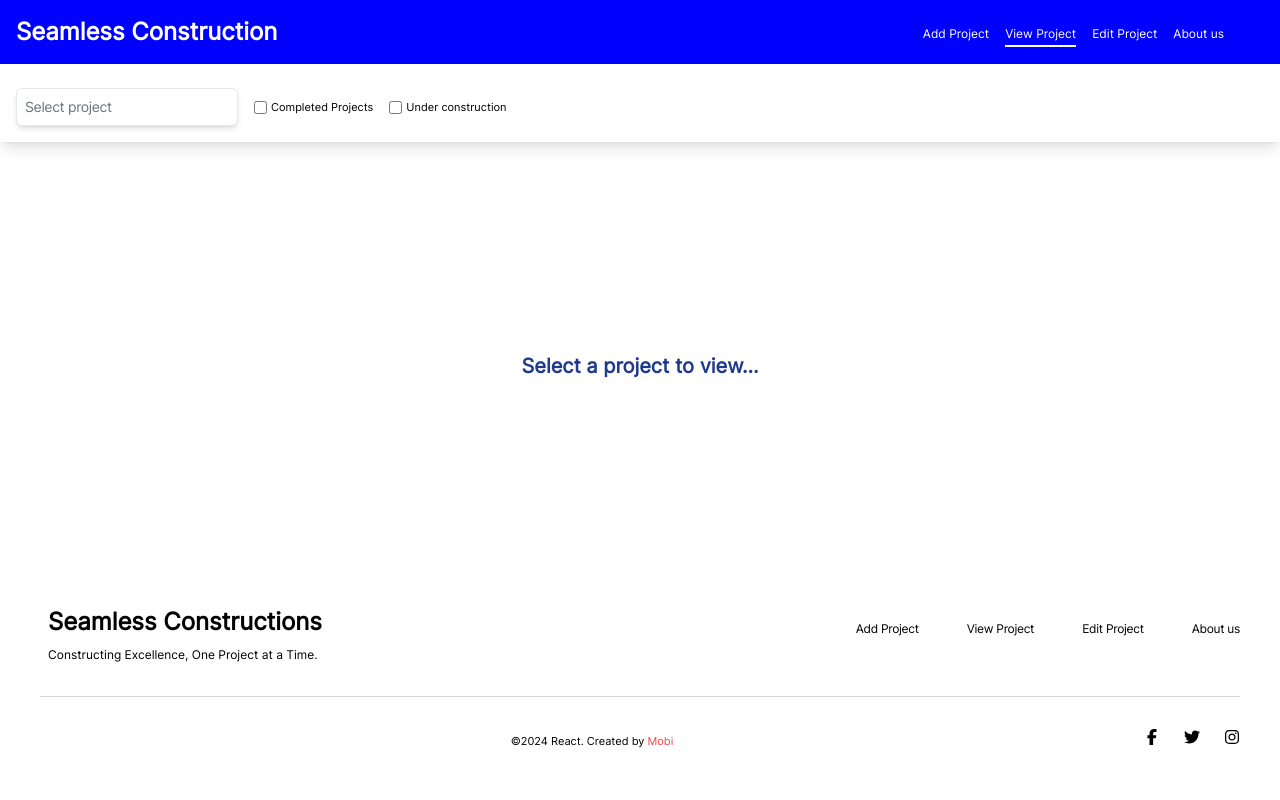
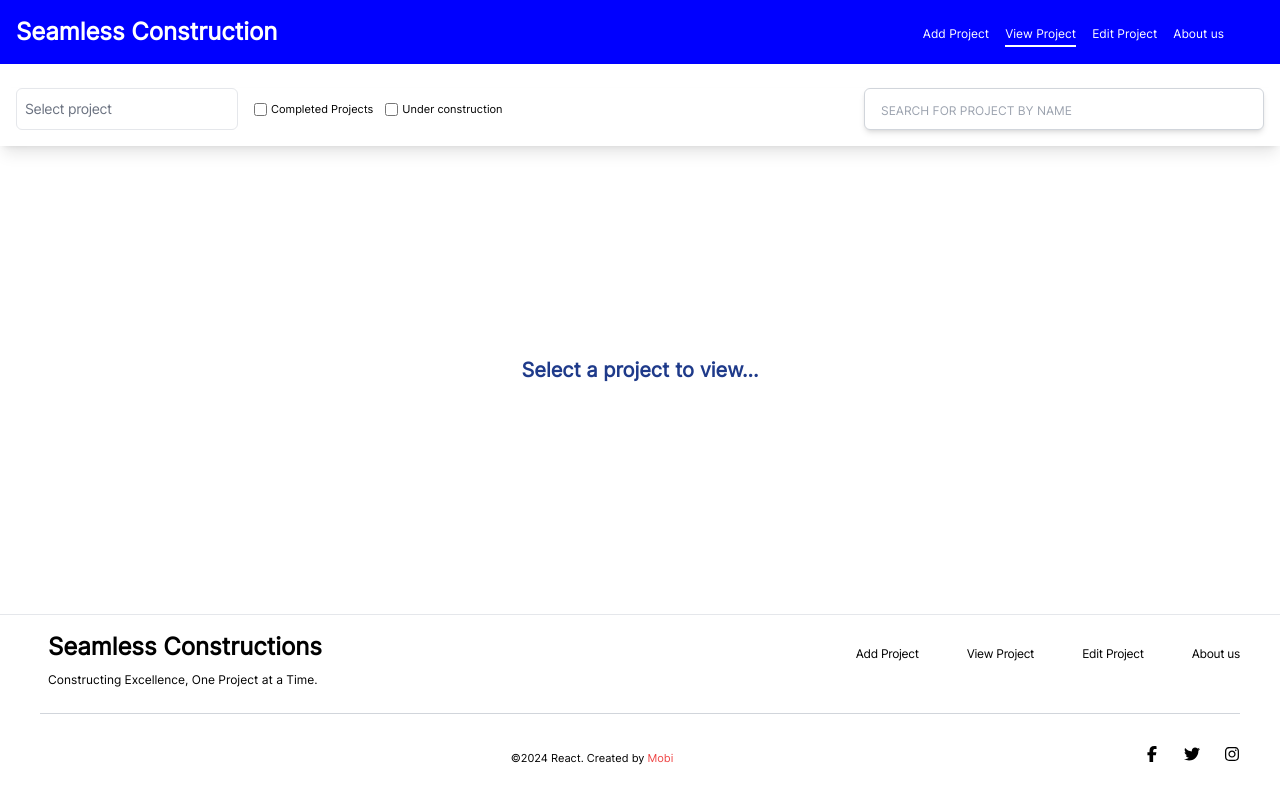
Before and after one commit to Chima-Peter/Construction_Dashboard, a React (Vite) app: page / in a window 1280 px wide. Built offline with nearby package versions, Linux system fonts and the light colour scheme.

Commit message:
Add search by name input with auto prompt functionality

```diff
--- a/src/features/ViewProject/ViewProject.tsx
+++ b/src/features/ViewProject/ViewProject.tsx
@@ -3,7 +3,7 @@ import Budget from "./budget/Budget"
 import ProjectDetails from "./project_details/ProjectDetails"
 import Resources from "./resources/Resources"
 import { useAppSelector } from "../../app/hooks"
-import { selectAllProjects, selectCompleteProjects, selectWorkingProjects } from "./ViewProjectSlice"
+import { selectAllProjects, selectCompleteProjects, selectWorkingProjects, ViewProjectProps } from "./ViewProjectSlice"
 import Footer from "../../utils/footer"
 import DesktopNav from "../../utils/DesktopNav"
 import MediaQuery from "react-responsive"
@@ -15,6 +15,8 @@ export const IdContext = createContext('')
 function ViewProjects() {
 
    const [id, setId] = useState('')
+   const [search, setSearch] = useState(false)
+   const [searchResult, setSearchResult] = useState<ViewProjectProps[]>()
    // ref to get checkbox
    const checkRefs = useRef<(HTMLInputElement | null)[]>([])
 
@@ -58,6 +60,22 @@ function ViewProjects() {
       else setShow(false)
    }
 
+   const handleSearch = (event: React.ChangeEvent<HTMLInputElement>) => {
+      if (event.target.value !== '') {
+         setSearchResult(allProjects.filter(project => (project.projectDetails.name.toLowerCase()).startsWith((event.target.value).toLowerCase())))
+         setSearch(true)
+      }
+      else setSearch(false)
+   }
+
+   const handleBlur = (event: React.FocusEvent<HTMLInputElement>) => event.target.value = ''
+
+   const handleClick = (name:string) => {
+      setId(name)
+      setShow(true)
+      setSearch(false)
+   }
+
    return (
       <main className="bg-white min-h-[100vh] flex flex-col gap-6 font-main">
          <MediaQuery maxWidth={786}>
@@ -66,8 +84,9 @@ function ViewProjects() {
          <MediaQuery minWidth={787}>
             <DesktopNav />
          </MediaQuery>
-         <form className="bg-white w-[100%] pb-4 shadow-lg flex gap-4 flex-wrap px-4">
-            <select onChange={handleOption} name="project" id="project" className="appearance-none p-2 border bg-white text-sm font-main tracking-tight text-gray-500 border-gray-200 outline-none focus:shadow-lg shadow-md rounded-md">
+         <form className="bg-white w-[100%] pb-4 shadow-lg flex gap-6 lg:gap-0 justify-normal md:justify-between flex-wrap px-4" >
+            <div className="flex gap-4 flex-wrap">
+               <select onChange={handleOption} name="project" id="project" className="appearance-none p-2 border bg-white text-sm font-main tracking-tight text-gray-500 border-gray-200 outline-none focus:shadow-lg rounded-md w-[100%] md:w-fit">
                   <option value="">
                      Select project
                   </option>
@@ -79,6 +98,7 @@ function ViewProjects() {
                      ))
                   }
                </select>
+               <div className="flex gap-0 md:gap-3 justify-between w-[100%] md:w-fit md:justify-normal">
                   <label htmlFor="complete" className="text-[11px] flex items-center gap-1">
                      <input type="checkbox" ref={(el) => (checkRefs.current[0] = el)} name="complete" id="complete" onChange= {() => handleCheckbox(0 ,1)} />
                      Completed Projects
@@ -87,6 +107,22 @@ function ViewProjects() {
                      <input type="checkbox" name="in-progress" id="in-progress"  ref={(el) => (checkRefs.current[1] = el)} onChange= {() => handleCheckbox(1, 0)}/>
                      Under construction
                   </label>
+               </div>
+            </div>
+            <div className="w-[100%] lg:w-fit relative">
+               <input type="text" onChange={handleSearch} autoComplete="off" name="search" id="search" placeholder="Search for project by name" autoFocus className="px-4 py-2 border border-gray-300 rounded-md w-[100%] lg:w-[400px] outline-none focus:shadow-md placeholder:text-xs placeholder:uppercase capitalize text-[16px]" onBlur={handleBlur} />
+               {
+                  search && <div className="flex flex-col px-2 rounded-md shadow-md border-b border-b-gray-500 mt-2 w-[100%] lg:w-[400px] bg-black text-white pb-0 absolute">
+                     {
+                        searchResult?.map(search => (
+                           <button onClick={() => handleClick(search.id)} key={search.projectDetails.name} name={search.id} type="button" className="text-xs border-t border-t-gray-500 py-2 outline-none">
+                              {search.projectDetails.name}
+                           </button>
+                        ))
+                     }
+                  </div>
+               }
+            </div>
          </form>
          {
             show ? <IdContext.Provider value={id}>
--- a/src/features/ViewProject/budget/Budget.tsx
+++ b/src/features/ViewProject/budget/Budget.tsx
@@ -11,7 +11,7 @@ function Budget() {
    const COLORS = ['blue', 'green', 'orange', 'purple', 'red', '#8D99AE', '#D4A5A5'];
 
    return (
-      <div className="w-[100%] lg:w-[48%] flex-col py-4 px-4 bg-white rounded-sm border border-white shadow-lg flex gap-4 lg:gap-0">
+      <div className="w-[100%] lg:w-[48%] flex-col py-4 px-4 bg-white rounded-sm border border-gray-200 shadow-lg flex gap-4 lg:gap-0">
          <h2 className="text-lg font-semibold self-start mb-2  md:px-4">
             Budgeting
          </h2>
--- a/src/features/ViewProject/project_details/ProjectDetails.tsx
+++ b/src/features/ViewProject/project_details/ProjectDetails.tsx
@@ -11,7 +11,7 @@ function ProjectDetails() {
 
    return (
       <section className="flex gap-4 px-2 md:px-4 lg:px-8 flex-wrap w-[100%] justify-normal lg:justify-between">
-         <div className="py-4 self-center px-8 bg-white border border-white items-center rounded-sm shadow-lg w-[100%] lg:w-[48%] h-[290px] flex flex-col gap-3 lg:gap-0">
+         <div className="py-4 self-center px-8 bg-white border border-gray-200 items-center rounded-sm shadow-lg w-[100%] lg:w-[48%] h-[290px] lg:h-full flex flex-col gap-3 lg:gap-0">
             <h1 className="text-lg font-semibold self-start">
                Overview
             </h1>
@@ -31,26 +31,38 @@ function ProjectDetails() {
                </li>
             </ul>
          </div>
-         <div className="p-4 bg-white border border-white rounded-sm shadow-lg w-[100%] lg:w-[48%] flex flex-col gap-3 lg:gap-0">
+         <div className="p-4 bg-white border border-gray-200 rounded-sm shadow-lg w-[100%] lg:w-[48%] flex flex-col gap-3 ">
             <h1 className="text-lg font-semibold">
                Project Details
             </h1>
             <div className="flex gap-2 mb-4">
-               <div>
+               <div className="flex flex-col gap-1">
                   <h2 className="text-xs font-light">
                      Project Name:
                   </h2>
                   <h2 className="text-xs font-light">
                      Project Manager:
                   </h2>
+                  <p className="text-xs font-light">
+                     Start Date:
+                  </p>
+                  <p className="text-xs font-light">
+                     Proposed Due date:
+                  </p>
                </div>
-               <div>
+               <div  className="flex flex-col gap-1">
                   <h2 className="text-xs font-semibold tracking-wider">
                      {ProjectDetailsSelector?.projectDetails.name}
                   </h2>
                   <h2 className="text-xs font-semibold tracking-wider">
                   {ProjectDetailsSelector?.projectDetails.manager}
                   </h2>
+                  <p className="text-xs font-medium tracking-tight italic">
+                     {ProjectDetailsSelector?.projectDetails.startDate}
+                  </p>
+                  <p className="text-xs font-medium tracking-tight italic">
+                  {ProjectDetailsSelector?.projectDetails.endDate}
+                  </p>
                </div>
             </div>
             <div className="flex gap-6 lg:gap-0 flex-wrap justify-normal lg:justify-between">
--- a/src/features/ViewProject/resources/Resources.tsx
+++ b/src/features/ViewProject/resources/Resources.tsx
@@ -10,7 +10,7 @@ function Resources() {
    let resources = useAppSelector(state => selectProjectById(state, id))
 
    return (
-      <div className="w-[100%] lg:w-[48%] py-8 px-4 bg-white rounded-sm border border-white shadow-lg flex flex-wrap gap-4 lg:gap-0">
+      <div className="w-[100%] lg:w-[48%] py-8 px-4 bg-white rounded-sm border border-gray-200 shadow-lg flex flex-wrap gap-4 lg:gap-0">
          <h2 className="text-lg font-semibold self-start mb-4  md:px-4">
             Resources Allocated
          </h2>
--- a/src/utils/footer.tsx
+++ b/src/utils/footer.tsx
@@ -3,8 +3,8 @@ import { FaFacebookF, FaTwitter, FaInstagram } from "react-icons/fa6";
 
 function Footer() {
    return (
-      <footer className="flex flex-col gap-3 px-4 md:px-10 bg-white flex-wrap lg:flex-nowrap font-main w-[100%] pb-8">
-         <div className="flex gap-6 md:justify-between border-b  flex-wrap lg:flex-nowrap border-b-gray-300 w-[100%] pb-8">
+      <footer className="flex flex-col gap-3 px-4 md:px-10 bg-white border-t border-t-gray-200 lg:mt-5 flex-wrap lg:flex-nowrap font-main w-[100%] pb-8">
+         <div className="flex gap-6 md:justify-between border-b  flex-wrap lg:flex-nowrap border-b-gray-300 w-[100%] pb-6">
             <div className="flex flex-col items-start pt-4">
             <h5 className="text-2xl font-semibold px-2">
                Seamless Constructions
```
Lines whose indentation alone changed are shown as unchanged.
